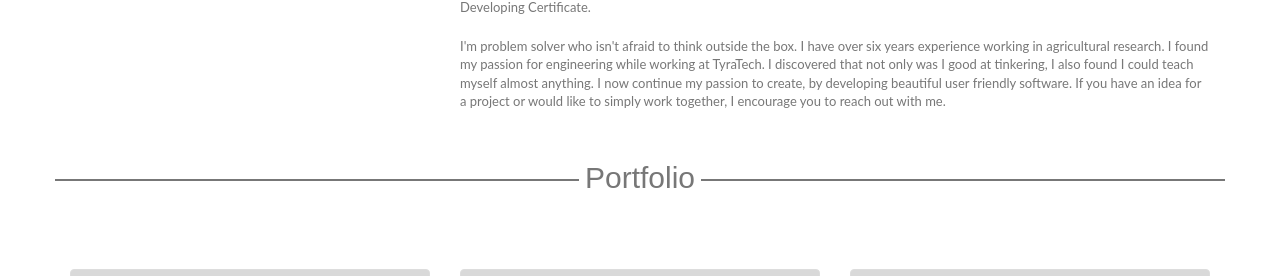
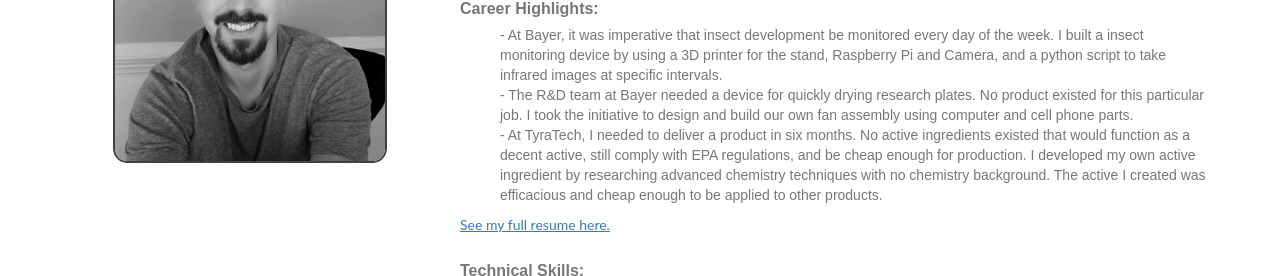
Before and after one commit to bryanpleblanc/Web-Applications, a PHP site: page / in a window 1280 px wide. Shown: the part 1353-1629 px from the top of the page. Run offline with PHP 8.4, Linux system fonts and the light colour scheme; some libraries are stand-ins or nearby versions; some web fonts are replaced.

Commit message:
added new images

```diff
--- a/Home_Page/css/index.css
+++ b/Home_Page/css/index.css
@@ -1,4 +1,4 @@
-    /* NavBar */
+ /* NavBar */
     .navbar {										/* Remove the navbar's default margin-bottom and rounded borders */
       margin-bottom: 0;
       border-radius: 0;
@@ -118,6 +118,7 @@
   		max-height:300px;
   		border-radius:5%;
   		border: 2px solid #404040;
+  		margin-top:90px;
 
   	}
 
@@ -129,7 +130,7 @@
 	.about h3 {
 		margin-top:7px;
 		margin-bottom:7px;
-		color: #333;
+		color: #777;
 		font-family: 'Raleway', sans-serif;
 		font-size: 16px;
 		font-weight: 600;
@@ -140,7 +141,12 @@
 		margin: 0 auto;
 		color: #777;
 		font-family: 'Lato', sans-serif;
-		font-size: 13px;
+		font-size: 14px;
+	}
+
+	.techSkill {
+
+	 	text-align:center;
 	}
 
 	.skill-set p {
--- a/Home_Page/index.html
+++ b/Home_Page/index.html
@@ -1,7 +1,7 @@
 <!DOCTYPE html>
 <html lang="en">
 <head>
-  	<title>Bryan LeBlanc</title>
+  	<title>Bryan P. LeBlanc</title>
   	<meta charset="utf-8">
   	<meta name="viewport" content="width=device-width, initial-scale=1">
 	<link rel="stylesheet" href="https://maxcdn.bootstrapcdn.com/bootstrap/3.3.7/css/bootstrap.min.css" integrity="sha384-BVYiiSIFeK1dGmJRAkycuHAHRg32OmUcww7on3RYdg4Va+PmSTsz/K68vbdEjh4u" crossorigin="anonymous">
@@ -14,10 +14,7 @@
 	<link rel="stylesheet" type="text/css" href="https://fonts.googleapis.com/css?family=Roboto|Inconsolata|Droid+Sans">
 
 
-  <style>
 
-
-  </style>
 
 
 
@@ -42,6 +39,7 @@
 		        <li><a href="#about">About</a></li>
 		        <li><a href="#portfolio">Portfolio</a></li>
 		        <li><a href="#connect">Connect</a></li>
+		        <li><a href="pdf/Bryan_LeBlanc_Web _Developer.pdf" target="_blank" >Resume</a></li>
 		      </ul>
 		    </div><!-- /.navbar-collapse -->
 		</div><!-- /.container-fluid -->
@@ -60,11 +58,12 @@
 	<div class="container-fluid text-center ">
 		<div class="row homeMargin">
 			<div class="col-md-12" >
-				<h1 class="animated fadeInDown">Bryan Peter LeBlanc</h1></li>
-				<p class="animated fadeInDown">Full Stack Developer. Seattle, Washington </p></li>
+				<h1 class="animated fadeInDown">Bryan P. LeBlanc</h1></li>
+				<p class="animated fadeInDown">Web Developer Seattle, W.A. </p></li>
 			    <a  href="#about" class="btn btn-primary btn-lg animated fadeInLeft">About</a>
             	<a  href="#portfolio" class="btn btn-primary btn-lg animated bounceIn">Portfolio</a>
                 <a  href="#connect" class="btn btn-primary btn-lg animated fadeInRight">Connect</a>
+
 			</div>
 		</div>
 
@@ -102,13 +101,47 @@
   			</div>
 
   			<div class="col-md-8 about wow bounceIn" data-wow-delay="0.4s" >
-  				<p>Name</p>
-				<h3>Bryan LeBlanc</h3>
-				<p>From</p>
-				<h3>Seattle, WA</h3>
-				<p>Job</p>
-				<h3>Student & Developer</h3>
 
+
+
+				<p><b>Hi, I'm Bryan.</b> Welcome to my portfolio site. I am seeking a position in <b>software and web development</b>. I recently relocated to <b>Seattle, Washington</b> from North Carolina
+				to support my fiancee's career. </br></br> While working, I started pursuing a computer science certificate through N.C. State's
+				College of Engineering. I have taken several courses, and have pursued endless hours <b>learning languages and building applications</b>
+				through online resources. This website showcases my projects.
+
+				</br></br> My past work experience, love of technology, and creativity sparked my passion for engineering.
+				 My strengths include using <b>critical thinking</b> and leadership skills to take <b>initiative to solve problems</b>, build new products and
+				 improve processes. I come from a research and science background.</p><br/>
+
+				<h3><b>Career Highlights:</b></p></h3>
+				<ul>
+				<li>- At Bayer, it was imperative that insect development be monitored every day of the week. I built a insect
+				monitoring device by using a 3D printer for the stand, Raspberry Pi and Camera, and a python script to take infrared images at specific
+				 intervals. </li>
+
+				 <li>- The R&D team at Bayer needed a device for quickly drying research plates. No product existed for this particular job.
+				 I took the initiative to design and build our own fan assembly using computer and cell phone parts. </li>
+
+				 <li>- At TyraTech, I needed to deliver
+				 a product in six months. No active ingredients existed that would function as a decent active, still comply with EPA regulations, and be
+				cheap enough for production. I developed my own active ingredient by researching advanced chemistry techniques with no chemistry background.
+				The active I created was efficacious and cheap enough to be applied to other products.   </li>
+				</ul>
+
+				<p><a href="pdf/Bryan_LeBlanc_Web _Developer.pdf" target="_blank" style="text-decoration:underline">See my full resume here.</a></p>
+
+				<p>
+				&nbsp;
+
+				<h3>Technical Skills: </h3>
+
+
+				<p style="color:#FAA528; text-align:center; font-size:120%;">HTML5, CSS3, Media Queries, JavaScript, PHP, MySQL, Python,
+				Java, Ellipse Development Environment, Assembly, Bootstrap, WordPress Development,
+				Writing Test Cases, jQuery Plugins, GitHub</p>
+
+
+				<!--
   				<p>Hello, I'm Bryan. I'm a former Scientist turned developer. I have a BS from North Carolina State University where
   				 I studied landscape design and architecture. I recently left my job at Bayer and moved with my fiancée to Seattle
   				 Washington for her new job at Amazon.com. I'm also transitioning into a new career as a software developer. I'm
@@ -121,6 +154,8 @@
 				was I good at tinkering, I also found I could teach myself almost anything. I now continue my passion to create,
 				by developing beautiful user friendly software. If you have an idea for a project or would like to simply work
 				together, I encourage you to reach out with me.</p>
+
+				-->
 
   			</div>
 
```
Also changed, not shown: Home_Page/images/BryanBW.jpg (added), Home_Page/images/LivingRoom.jpg (added), Home_Page/images/coder.jpg (added), Home_Page/images/flight_reservations.jpg (added), Home_Page/images/journal.jpg (added), Home_Page/images/reaction_game.jpg (added), Home_Page/images/service_garage.jpg (added), Home_Page/images/weather.jpg (added), Home_Page/images/zip.jpg (added), 1 other file.
